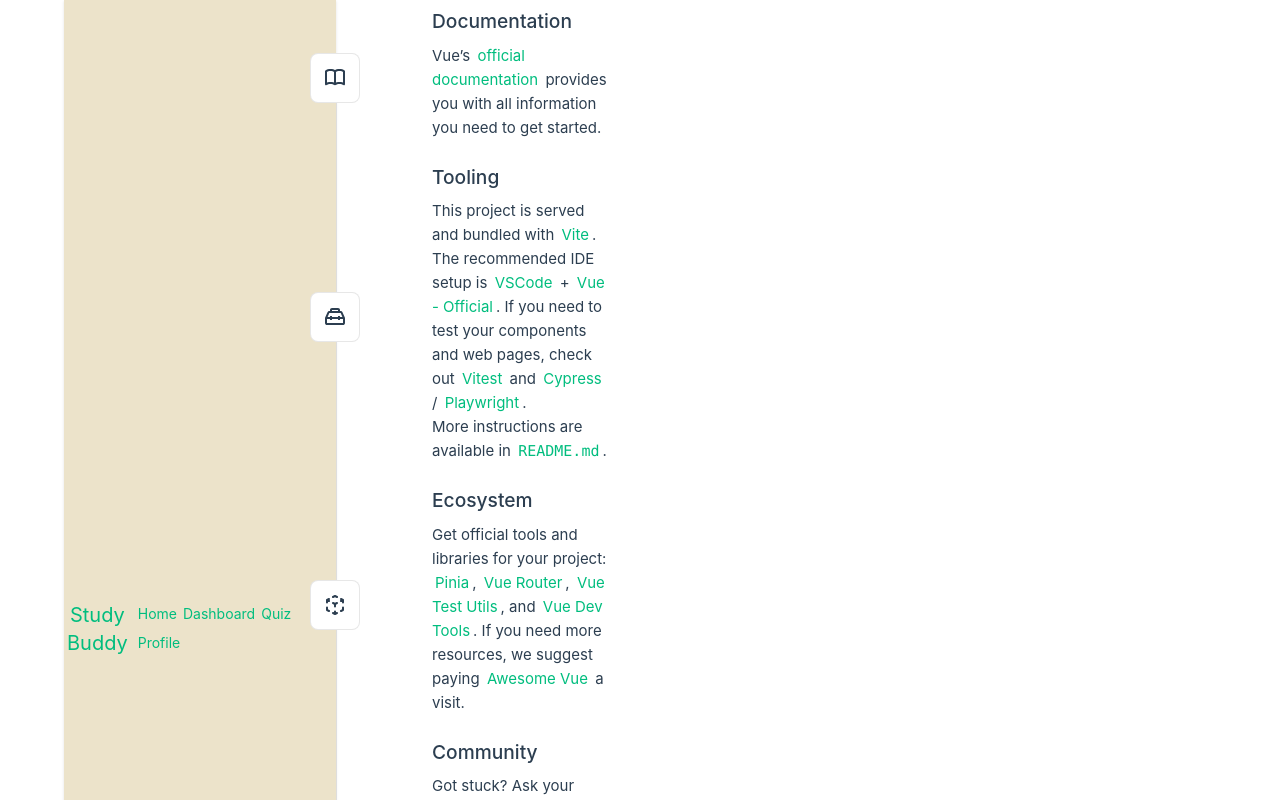
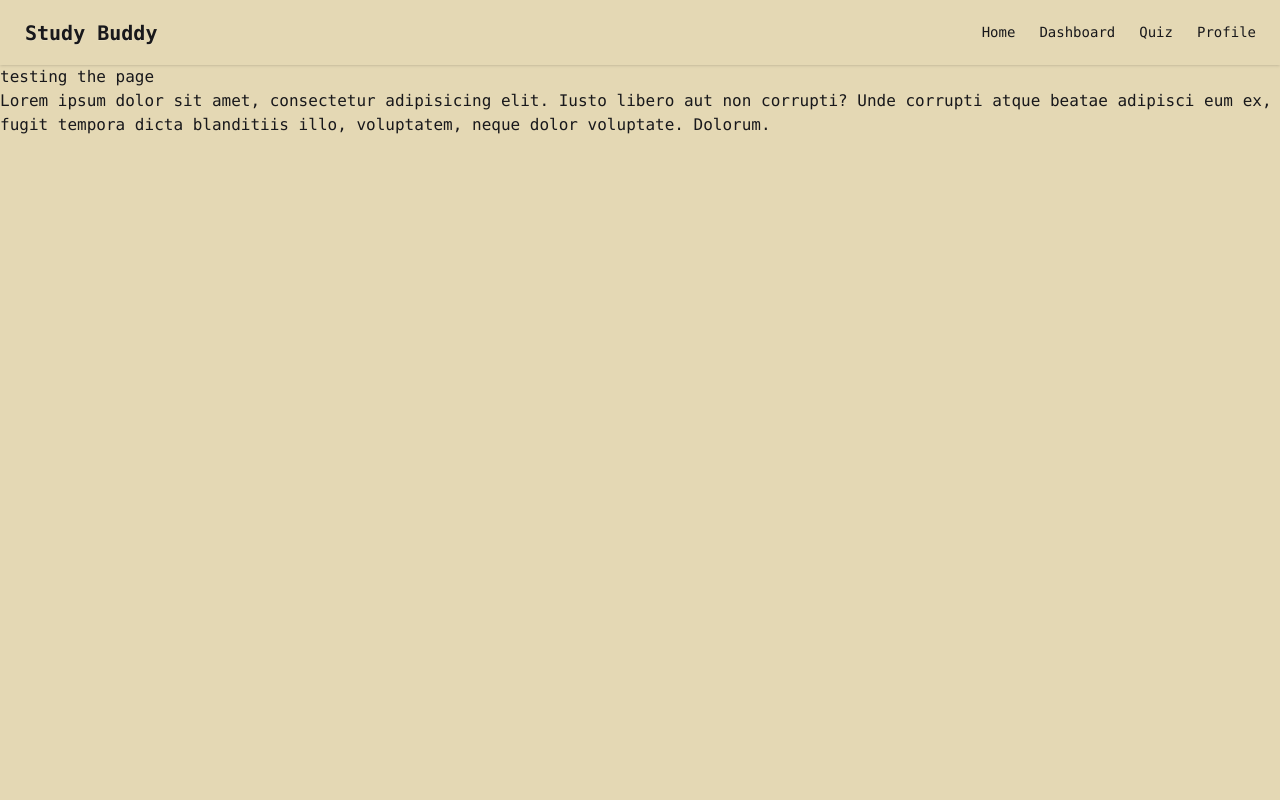
Before and after one commit to prethelalam/StudyBuddy, a Vue app in the folder apps/frontend/: page /home in a window 1280 px wide. Shown: the top 800 px of the page. Built offline with nearby package versions, Linux system fonts and the light colour scheme.

Commit message:
- Updated postcss.config.js to include tailwind V4 - Updated tailwind.config.js. deleted everything so daisyUI can take over - In index.html you added a data-theme to be retro - In main.js you also imported tailwind.css file - Updated class for app.vue to reflect daisyUI theme

```diff
--- a/apps/frontend/index.html
+++ b/apps/frontend/index.html
@@ -1,5 +1,5 @@
 <!DOCTYPE html>
-<html lang="en">
+<html lang="en" data-theme="retro">
   <head>
     <meta charset="UTF-8">
     <link rel="icon" href="/favicon.ico">
--- a/apps/frontend/src/App.vue
+++ b/apps/frontend/src/App.vue
@@ -27,10 +27,10 @@ watch(currentTheme, (t) => applyTheme(t))
 </script>
 
 
-<template>
+<template >
   <!-- app is below -->
-  <div id="app">
-    <Navbar></Navbar> <!-- this is how to make the navbar get rendered -->
+  <div id="app" class="min-h-screen bg-[#e4d8b4]">
+    <Navbar class="font-mono"></Navbar> <!-- this is how to make the navbar get rendered -->
     <router-view></router-view> <!-- this is how to make the navbar actually appear -->
   </div>
 </template>
--- a/apps/frontend/src/assets/base.css
+++ /dev/null
@@ -1,86 +0,0 @@
-/* color palette from <https://github.com/vuejs/theme> */
-:root {
-  --vt-c-white: #ffffff;
-  --vt-c-white-soft: #f8f8f8;
-  --vt-c-white-mute: #f2f2f2;
-
-  --vt-c-black: #181818;
-  --vt-c-black-soft: #222222;
-  --vt-c-black-mute: #282828;
-
-  --vt-c-indigo: #2c3e50;
-
-  --vt-c-divider-light-1: rgba(60, 60, 60, 0.29);
-  --vt-c-divider-light-2: rgba(60, 60, 60, 0.12);
-  --vt-c-divider-dark-1: rgba(84, 84, 84, 0.65);
-  --vt-c-divider-dark-2: rgba(84, 84, 84, 0.48);
-
-  --vt-c-text-light-1: var(--vt-c-indigo);
-  --vt-c-text-light-2: rgba(60, 60, 60, 0.66);
-  --vt-c-text-dark-1: var(--vt-c-white);
-  --vt-c-text-dark-2: rgba(235, 235, 235, 0.64);
-}
-
-/* semantic color variables for this project */
-:root {
-  --color-background: var(--vt-c-white);
-  --color-background-soft: var(--vt-c-white-soft);
-  --color-background-mute: var(--vt-c-white-mute);
-
-  --color-border: var(--vt-c-divider-light-2);
-  --color-border-hover: var(--vt-c-divider-light-1);
-
-  --color-heading: var(--vt-c-text-light-1);
-  --color-text: var(--vt-c-text-light-1);
-
-  --section-gap: 160px;
-}
-
-@media (prefers-color-scheme: dark) {
-  :root {
-    --color-background: var(--vt-c-black);
-    --color-background-soft: var(--vt-c-black-soft);
-    --color-background-mute: var(--vt-c-black-mute);
-
-    --color-border: var(--vt-c-divider-dark-2);
-    --color-border-hover: var(--vt-c-divider-dark-1);
-
-    --color-heading: var(--vt-c-text-dark-1);
-    --color-text: var(--vt-c-text-dark-2);
-  }
-}
-
-*,
-*::before,
-*::after {
-  box-sizing: border-box;
-  margin: 0;
-  font-weight: normal;
-}
-
-body {
-  min-height: 100vh;
-  color: var(--color-text);
-  background: var(--color-background);
-  transition:
-    color 0.5s,
-    background-color 0.5s;
-  line-height: 1.6;
-  font-family:
-    Inter,
-    -apple-system,
-    BlinkMacSystemFont,
-    'Segoe UI',
-    Roboto,
-    Oxygen,
-    Ubuntu,
-    Cantarell,
-    'Fira Sans',
-    'Droid Sans',
-    'Helvetica Neue',
-    sans-serif;
-  font-size: 15px;
-  text-rendering: optimizeLegibility;
-  -webkit-font-smoothing: antialiased;
-  -moz-osx-font-smoothing: grayscale;
-}
--- a/apps/frontend/src/assets/main.css
+++ /dev/null
@@ -1,49 +0,0 @@
-/* import tailwind directives */
-@tailwind base;
-@tailwind components;
-@tailwind utilities;
-
-/* Tailwind v4: these must come first */
-@import "tailwindcss";
-@plugin "daisyui" {
-  themes: retro, dim;
-};
-
-/* now your own CSS can come after */
-@import "./base.css";
-
-
-
-#app {
-  max-width: 1280px;
-  margin: 0 auto;
-  padding: 2rem;
-  font-weight: normal;
-}
-
-a,
-.green {
-  text-decoration: none;
-  color: hsla(160, 100%, 37%, 1);
-  transition: 0.4s;
-  padding: 3px;
-}
-
-@media (hover: hover) {
-  a:hover {
-    background-color: hsla(160, 100%, 37%, 0.2);
-  }
-}
-
-@media (min-width: 1024px) {
-  body {
-    display: flex;
-    place-items: center;
-  }
-
-  #app {
-    display: grid;
-    grid-template-columns: 1fr 1fr;
-    padding: 0 2rem;
-  }
-}
--- /dev/null
+++ b/apps/frontend/src/assets/styles/tailwind.css
@@ -0,0 +1,3 @@
+/* we need to import tailwind css and daisyui here */
+@import "tailwindcss";
+@plugin "daisyui";
--- a/apps/frontend/src/components/Navbar.vue
+++ b/apps/frontend/src/components/Navbar.vue
@@ -1,13 +1,14 @@
 <template>
 <!-- navbar set up -->
-  <nav class="navbar bg-base-100 shadow-sm">
+  <nav class="navbar shadow-sm">
     <!-- create a reactive container -->
     <div class="flex-1">
       <!-- create a naviagation link using vue router -->
-      <router-link class="btn btn-ghost text-xl" to="/">Study Buddy</router-link>
+      <router-link class="btn btn-ghost text-xl" to="/home">Study Buddy</router-link>
     </div>
 
     <!-- desktop nav -->
+    <div>
       <!-- create an unordered list -->
       <ul class="menu menu-horizontal hidden md:flex px-1">
         <!-- create your tabs here -->
@@ -17,25 +18,32 @@
         <li><router-link to="/profile">Profile</router-link></li>
       </ul>
 
+    </div>
+
+
     <!-- mobile hamburger menu -->
-    <div class="relative md:hidden flex-none">
+    <div class="md:hidden">
       <!-- create a button, apply style, and apply an action -->
       <button
         class="btn btn-square btn-ghost"
-        :aria-expanded="isOpen"
         @click="toggle">
         <!-- hamburger icon (got from daisyUI) -->
-        <svg xmlns="http://www.w3.org/2000/svg" viewBox="0 0 24 24" class="inline-block h-5 w-5 stroke-current" fill="none">
+        <svg
+            xmlns="http://www.w3.org/2000/svg"
+            viewBox="0 0 24 24"
+            class="inline-block h-6 w-6"
+            stroke="currentColor"
+            fill="none">
           <path stroke-linecap="round" stroke-linejoin="round" stroke-width="2" d="M4 6h16M4 12h16M4 18h16"/>
         </svg>
       </button>
+    </div>
 
+    <div v-show="isOpen"
+        class="menu dropdown-content absolute right-0 mt-2 w-48 p-2 bg-base-100 shadow rounded-box z-50">
       <!-- drop down panel -->
       <!-- create an unordered list -->
-      <ul
-        v-show="isOpen"
-        class="menu dropdown-content absolute right-0 mt-2 w-48 p-2 bg-base-100 shadow rounded-box z-50"
-        >
+      <ul class="menu-p-2">
         <!-- create your tabs here -->
         <li><router-link to="/home">Home</router-link></li>
         <li><router-link to="/dashboard">Dashboard</router-link></li>
--- a/apps/frontend/src/main.js
+++ b/apps/frontend/src/main.js
@@ -1,11 +1,10 @@
-import './assets/main.css'
+import './assets/styles/tailwind.css'
 
 import { createApp } from 'vue'
 import { createPinia } from 'pinia'
 
 import App from './App.vue'
 import router from './router'
-import './assets/main.css'
 
 const app = createApp(App)
 
--- a/apps/frontend/src/views/HomeView.vue
+++ b/apps/frontend/src/views/HomeView.vue
@@ -1,9 +1,12 @@
 <script setup>
-import TheWelcome from '../components/TheWelcome.vue'
+//import TheWelcome from '../components/TheWelcome.vue'
 </script>
 
 <template>
   <main>
-    <TheWelcome />
+    <div class="font-mono">
+      <h1>testing the page</h1>
+      <p>Lorem ipsum dolor sit amet, consectetur adipisicing elit. Iusto libero aut non corrupti? Unde corrupti atque beatae adipisci eum ex, fugit tempora dicta blanditiis illo, voluptatem, neque dolor voluptate. Dolorum.</p>
+    </div>
   </main>
 </template>
--- a/apps/frontend/tailwind.config.js
+++ b/apps/frontend/tailwind.config.js
@@ -1,10 +1,21 @@
-module.exports = {
-  content: ["./index.html", "./src/**/*.{vue,js,ts,jsx,tsx}"],
-  theme: {
-    extend: {},
-  },
-  plugins: [require("daisyui")],
-  daisyui: {
-    themes: ["retro", "dim"],
-  },
-}
+// use on daisyUI for design purposes so export it here - this files connects to tailwind.css
+
+// /** @type {import('tailwindcss').Config} */
+// export default {
+//   content: [
+//     "./index.html",
+//     "./src/**/*.{vue,js,ts,jsx,tsx}",
+//   ],
+//   theme: {
+//     extend: {},
+//   },
+//   plugins: [require("daisyui")],
+//   daisyui: {
+//     themes: ["retro", "dim"],
+//   },
+// };
+
+
+export default {
+  content: [],
+};
```
Also changed, not shown: apps/frontend/src/assets/logo.svg (deleted). Lines whose indentation alone changed are shown as unchanged.
